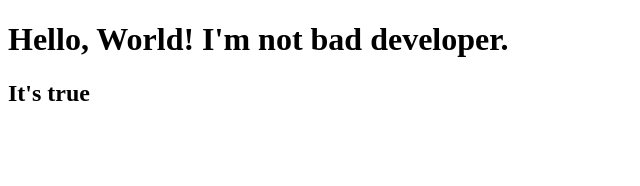
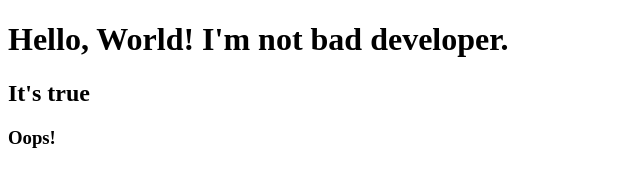
Before and after one commit to Ksunetka/git_project, a plain HTML site: page index.html in a window 1280 px wide. Shown: the full height of the page, 0-640 px from the left. Drawn offline with Linux system fonts and the light colour scheme.

Commit message:
add h3 html

```diff
--- a/index.html
+++ b/index.html
@@ -11,6 +11,7 @@
 <body>
     <h1>Hello, World! I'm not bad developer.</h1>
     <h2>It's true</h2>
+    <h3>Oops!</h3>
 </body>
 
 </html>
```
